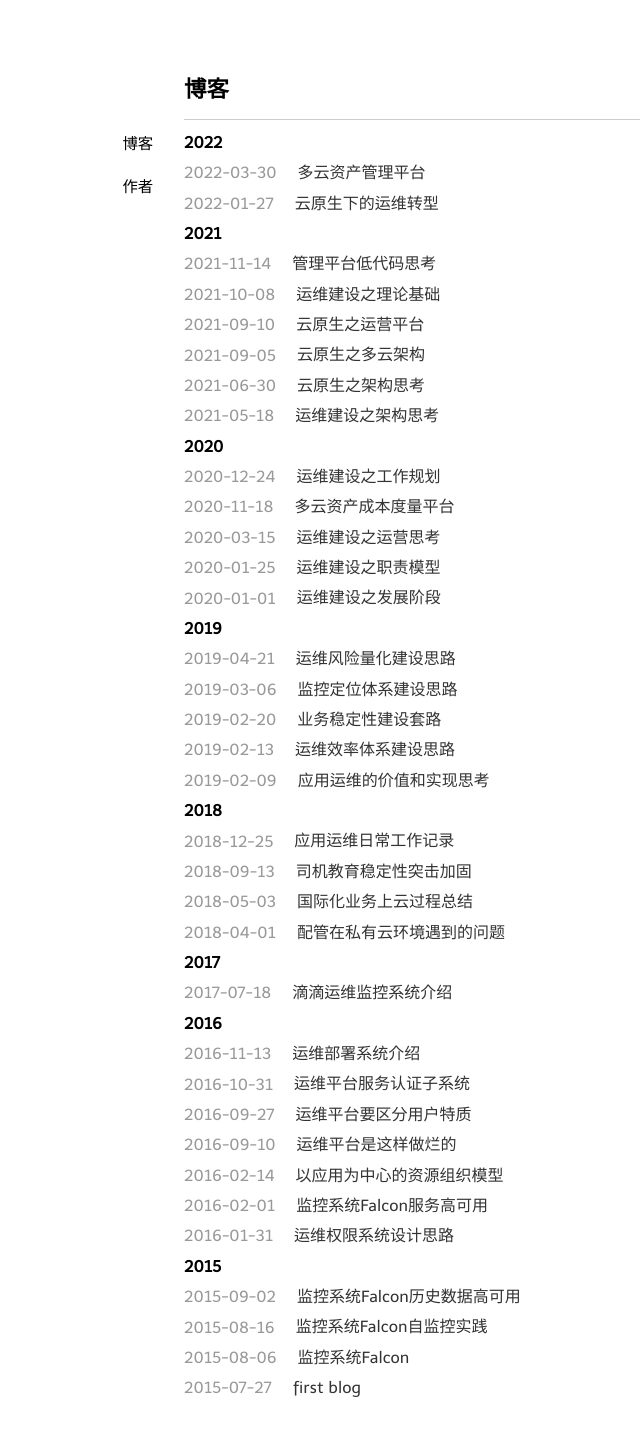
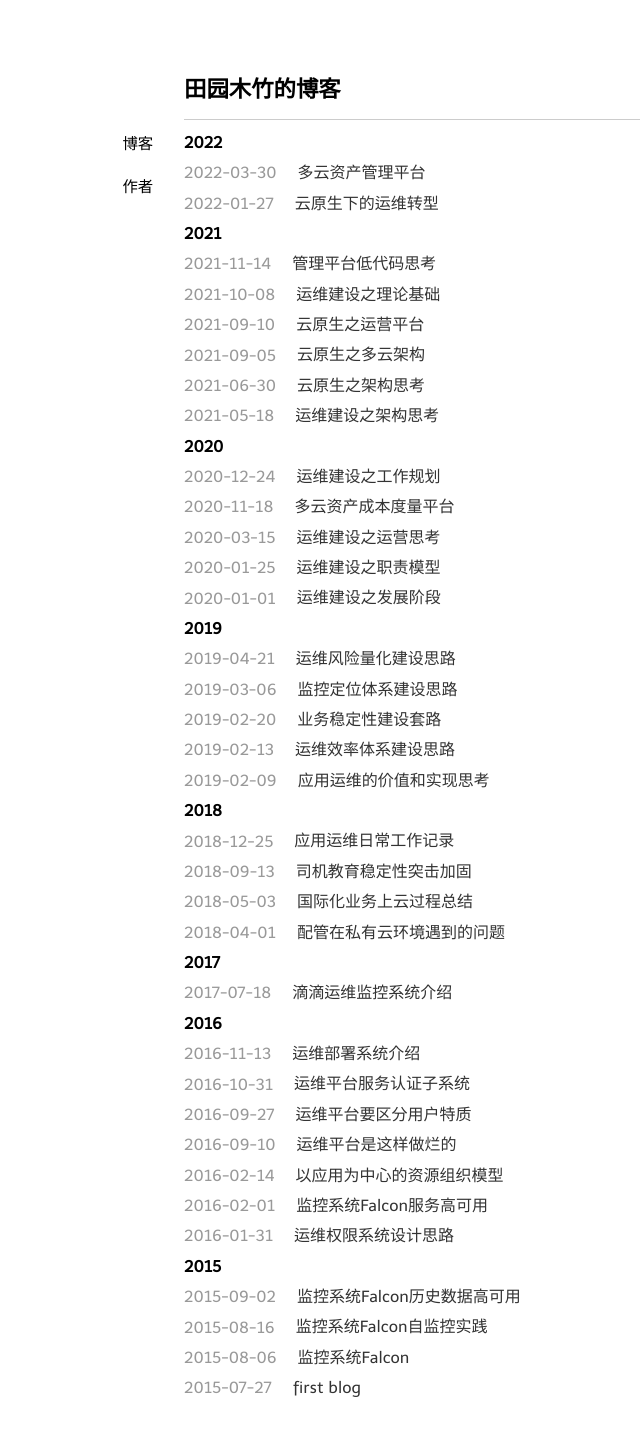
Before and after one commit to niean/niean.github.io, a Jekyll site: the page built from index.html, in a window 1280 px wide. Shown: the whole page, without its empty margins (81-721 px from the left). Built offline with Jekyll 4.4.1, drawn with Linux system fonts in a browser that asks for light colours; the list of posts is cut into pages by our own code.

Commit message:
update index title

```diff
--- a/index.html
+++ b/index.html
@@ -1,5 +1,5 @@
 ---
-title: 博客
+title: 田园木竹的博客
 layout: page
 ---
 
```
